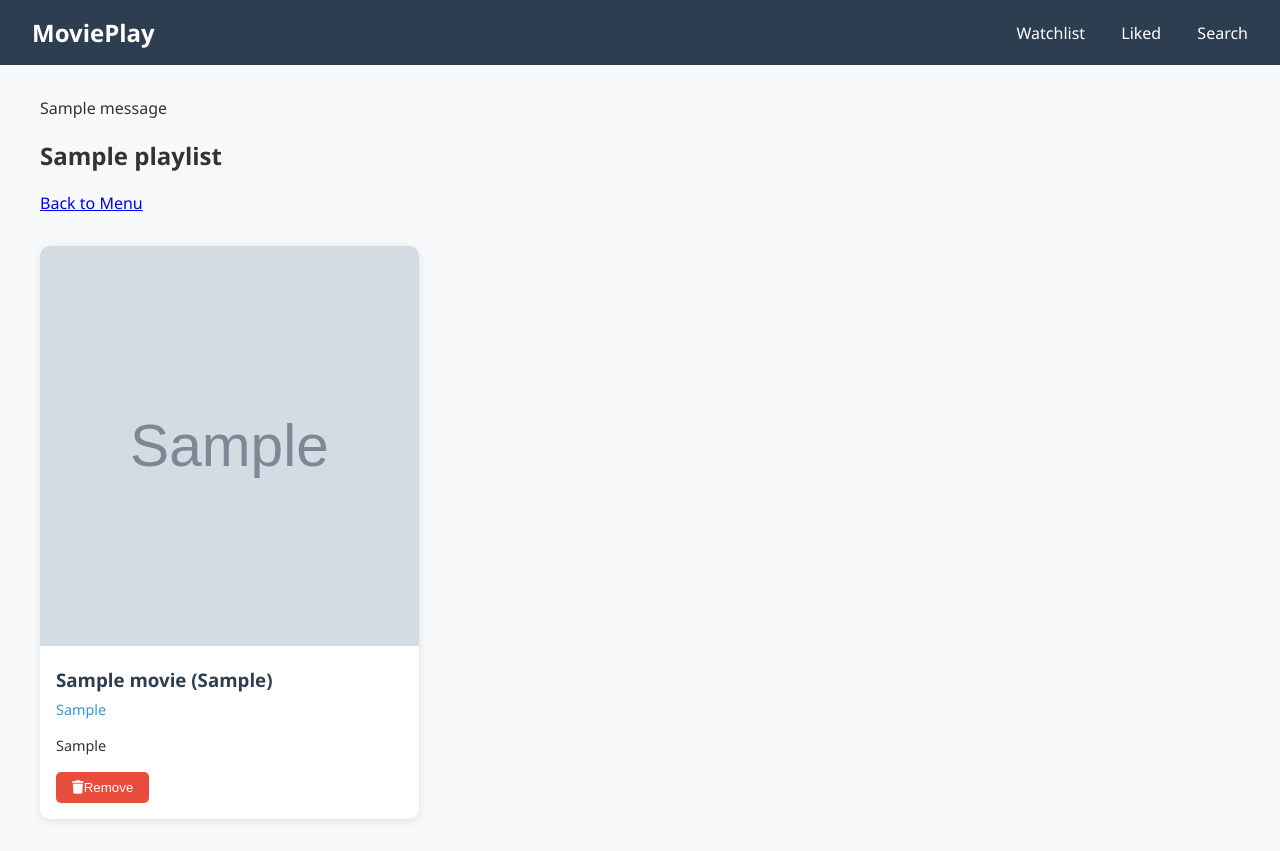
After one commit to rafaelmagnog/wsBackend-Fabrica25.1, a Django app: template playlist/templates/playlist_detail.html in a window 1280 px wide. The commit adds this page. Run offline with Django 5.2, Linux system fonts and the light colour scheme; the template is opened without the code that fills it: values that come from a table or form of the project are taken from there, others are empty; tables that the repository leaves empty hold one stand-in row (values such as "Sample post"); grey boxes marked "Sample" are stand-in pictures; one stand-in notice (Sample message) is shown.

Commit message:
:wastebasket:remove: playlist.html, ⬆️ :arrow_up: Adicionando novos templates para substituir antigo playlist.html

```diff
--- a/playlist/static/playlist.css
+++ b/playlist/static/playlist.css
@@ -1,35 +1,177 @@
-body {
-    font-family: Arial, sans-serif;
-    background-color: #f4f4f4;
-    margin: 20px;
+:root {
+    --primary-color: #2c3e50;
+    --secondary-color: #3498db;
+    --background-color: #f8f9fa;
+    --text-color: #333;
 }
 
-h1 {
-    text-align: center;
+body {
+    font-family: 'Segoe UI', Tahoma, Geneva, Verdana, sans-serif;
+    background-color: var(--background-color);
+    margin: 0;
+    color: var(--text-color);
 }
 
-div {
-    background: #cc0d0d;
-    padding: 20px;
-    margin-bottom: 20px;
-    border-radius: 5px;
-    box-shadow: 0 2px 5px rgba(0,0,0,0.1);
+.navbar {
+    background-color: var(--primary-color);
+    padding: 1rem 2rem;
+    display: flex;
+    justify-content: space-between;
+    align-items: center;
 }
 
-ul {
-    list-style: none;
-    padding: 0;
+.logo {
+    color: white;
+    font-size: 1.5rem;
+    text-decoration: none;
+    font-weight: bold;
 }
 
-li {
-    margin: 5px 0;
+.nav-links a {
+    color: white;
+    text-decoration: none;
+    margin-left: 2rem;
+    transition: color 0.3s;
 }
 
-form {
-    margin-top: 10px;
+.nav-links a:hover {
+    color: var(--secondary-color);
 }
 
-input[type="text"] {
-    padding: 5px;
-    margin-right: 10px;
+.container {
+    padding: 2rem;
+    max-width: 1200px;
+    margin: 0 auto;
 }
+
+.movie-list {
+    display: grid;
+    grid-template-columns: repeat(auto-fill, minmax(300px, 1fr));
+    gap: 2rem;
+    margin-top: 2rem;
+}
+
+.movie-card {
+    background: white;
+    border-radius: 10px;
+    box-shadow: 0 2px 8px rgba(0,0,0,0.1);
+    overflow: hidden;
+    transition: transform 0.3s;
+}
+
+.movie-card:hover {
+    transform: translateY(-5px);
+}
+
+.movie-poster {
+    width: 100%;
+    height: 400px;
+    object-fit: cover;
+}
+
+.movie-info {
+    padding: 1rem;
+}
+
+.movie-info h3 {
+    margin: 0 0 0.5rem;
+    color: var(--primary-color);
+}
+
+.director {
+    color: var(--secondary-color);
+    font-size: 0.9rem;
+    margin: 0 0 1rem;
+}
+
+.plot {
+    font-size: 0.9rem;
+    line-height: 1.5;
+    margin-bottom: 1rem;
+}
+
+.add-btn, .remove-btn {
+    display: inline-flex;
+    align-items: center;
+    padding: 0.5rem 1rem;
+    border: none;
+    border-radius: 5px;
+    cursor: pointer;
+    transition: opacity 0.3s;
+}
+
+.add-btn {
+    background-color: #27ae60;
+    color: white;
+    margin-right: 0.5rem;
+}
+
+.remove-btn {
+    background-color: #e74c3c;
+    color: white;
+}
+
+button:hover {
+    opacity: 0.9;
+}
+
+.search-container {
+    max-width: 800px;
+    margin: 0 auto;
+}
+
+.search-container form {
+    display: flex;
+    gap: 1rem;
+    margin-bottom: 2rem;
+}
+
+.search-container input[type="text"] {
+    flex: 1;
+    padding: 0.8rem;
+    border: 1px solid #ddd;
+    border-radius: 5px;
+    font-size: 1rem;
+}
+
+.search-container button {
+    padding: 0.8rem 1.5rem;
+    background-color: var(--secondary-color);
+    color: white;
+    border: none;
+    border-radius: 5px;
+    cursor: pointer;
+}
+
+.main-menu {
+    text-align: center;
+    padding: 4rem 0;
+}
+
+.menu-options {
+    display: grid;
+    grid-template-columns: repeat(3, 1fr);
+    gap: 2rem;
+    margin-top: 3rem;
+}
+
+.menu-btn {
+    padding: 2rem;
+    background: white;
+    border-radius: 10px;
+    text-decoration: none;
+    color: var(--text-color);
+    box-shadow: 0 2px 8px rgba(0,0,0,0.1);
+    transition: transform 0.3s;
+}
+
+.menu-btn:hover {
+    transform: translateY(-5px);
+}
+
+.menu-btn i {
+    display: block;
+    font-size: 2rem;
+    margin-bottom: 1rem;
+    color: var(--secondary-color);
+}
--- /dev/null
+++ b/playlist/templates/base.html
@@ -0,0 +1,32 @@
+{% load static %}
+<!DOCTYPE html>
+<html lang="pt-br">
+<head>
+    <meta charset="UTF-8">
+    <title>Movie Playlists</title>
+    <link rel="stylesheet" href="{% static 'playlist.css' %}">
+    <link rel="stylesheet" href="https://cdnjs.cloudflare.com/ajax/libs/font-awesome/6.0.0/css/all.min.css">
+</head>
+<body>
+    <nav class="navbar">
+        <a href="{% url 'main_menu' %}" class="logo">MoviePlay</a>
+        <div class="nav-links">
+            <a href="{% url 'watchlist' %}">Watchlist</a>
+            <a href="{% url 'liked' %}">Liked</a>
+            <a href="{% url 'search' %}">Search</a>
+        </div>
+    </nav>
+    <div class="container">
+        {% if messages %}
+        <div class="messages">
+            {% for message in messages %}
+            <div class="alert {{ message.tags }}">{{ message }}</div>
+            {% endfor %}
+        </div>
+        {% endif %}
+
+        {% block content %}
+        {% endblock %}
+    </div>
+</body>
+</html>
--- /dev/null
+++ b/playlist/templates/playlist_detail.html
@@ -0,0 +1,33 @@
+{% extends 'base.html' %}
+
+{% block content %}
+<div class="playlist-header">
+    <h2>{{ playlist.name }}</h2>
+    <a href="{% url 'main_menu' %}" class="back-btn">Back to Menu</a>
+</div>
+
+<div class="movie-list">
+    {% for movie in playlist.movies.all %}
+    <div class="movie-card">
+        {% if movie.poster %}
+        <img src="{{ movie.poster }}" alt="{{ movie.title }} Poster" class="movie-poster">
+        {% endif %}
+        <div class="movie-info">
+            <h3>{{ movie.title }} ({{ movie.year }})</h3>
+            <p class="director">{{ movie.director }}</p>
+            <p class="plot">{{ movie.plot|truncatewords:30 }}</p>
+            <form action="{% url 'remove_movie' playlist.id movie.id %}" method="post">
+                {% csrf_token %}
+                <button type="submit" class="remove-btn">
+                    <i class="fas fa-trash"></i> Remove
+                </button>
+            </form>
+        </div>
+    </div>
+    {% empty %}
+    <div class="empty-state">
+        <p>No movies in this playlist yet.</p>
+    </div>
+    {% endfor %}
+</div>
+{% endblock %}
```
Also changed, not shown: playlist/templates/main_menu.html (added, +21 -0 lines), playlist/templates/playlist.html (deleted, +0 -37 lines), playlist/templates/search.html (added, +42 -0 lines).
